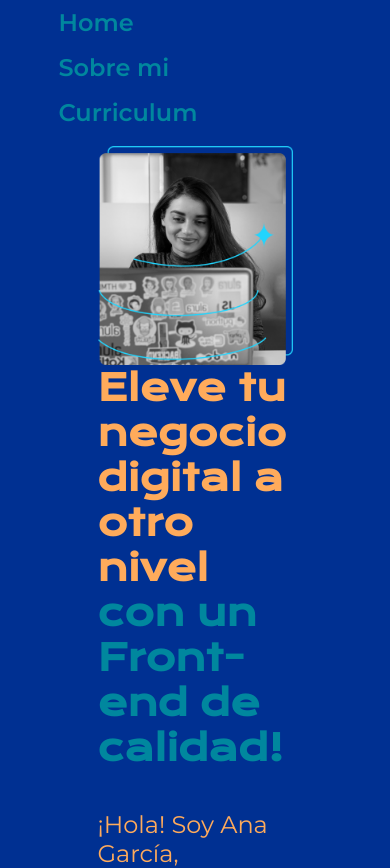
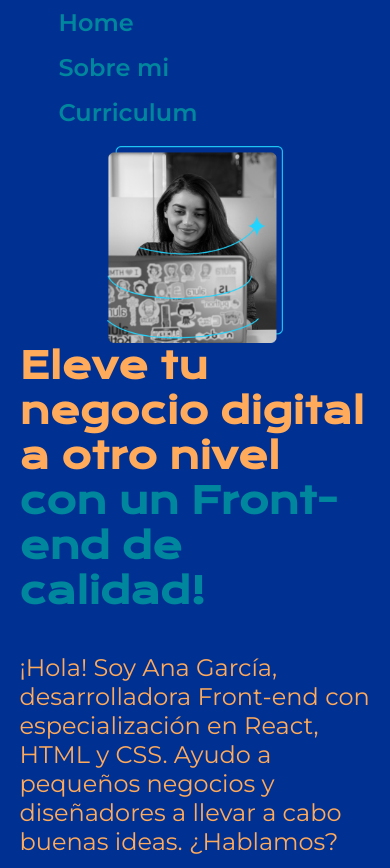
Before and after one commit to andrescb91/portafolio, a plain HTML site: page index.html in a window 390 px wide. Shown: the top 868 px of the page. Drawn offline with nearby package versions, Linux system fonts and the light colour scheme.

Commit message:
se añadio a Style.css otro media query se modifica a auto el width

```diff
--- a/styles/style.css
+++ b/styles/style.css
@@ -161,6 +161,14 @@ footer{
         flex-direction: column-reverse;
     }
 
+    .presentacion {
+        padding:5% 15%;
+        gap:0rem
+    }
+    .presentacion__contenido{
+        width: auto;
+    }
+
 }
 
 @media(max-width:700px){
@@ -169,7 +177,9 @@ footer{
         gap: 1rem;
     }
     .presentacion {
-        padding:5% 0%;
-        gap:0rem
+        padding:5% 5%;
+    }
+    .presentacion__contenido{
+        width: auto;
     }
 }
```
